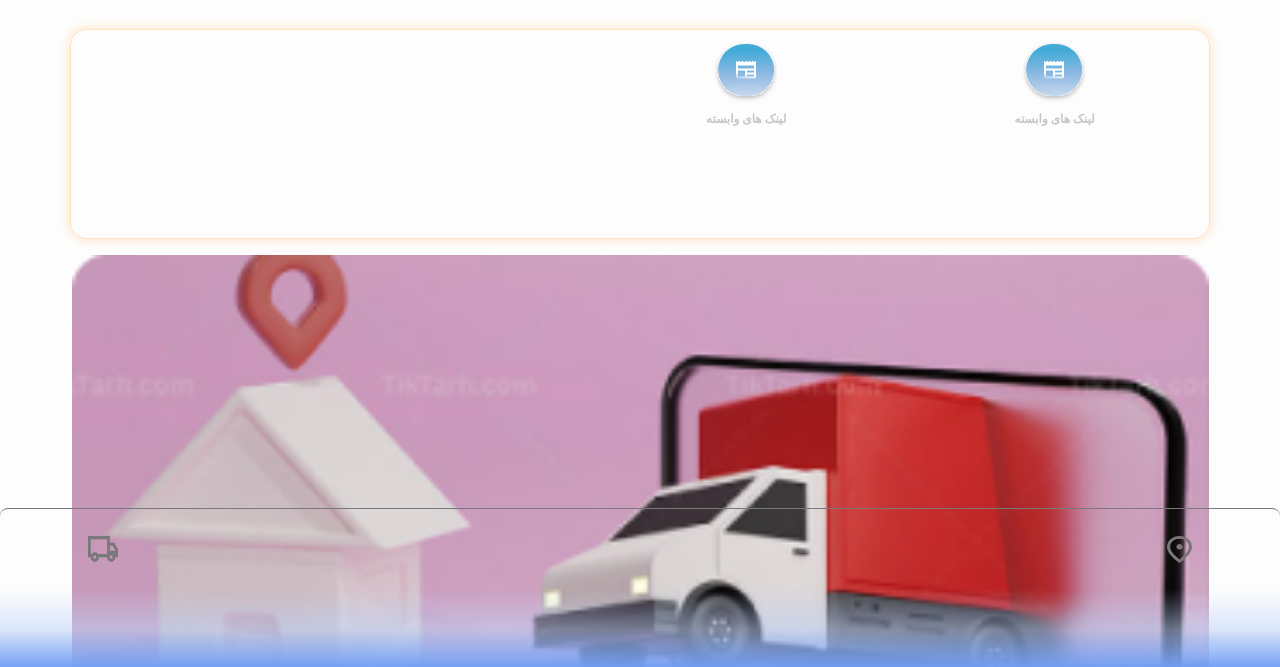
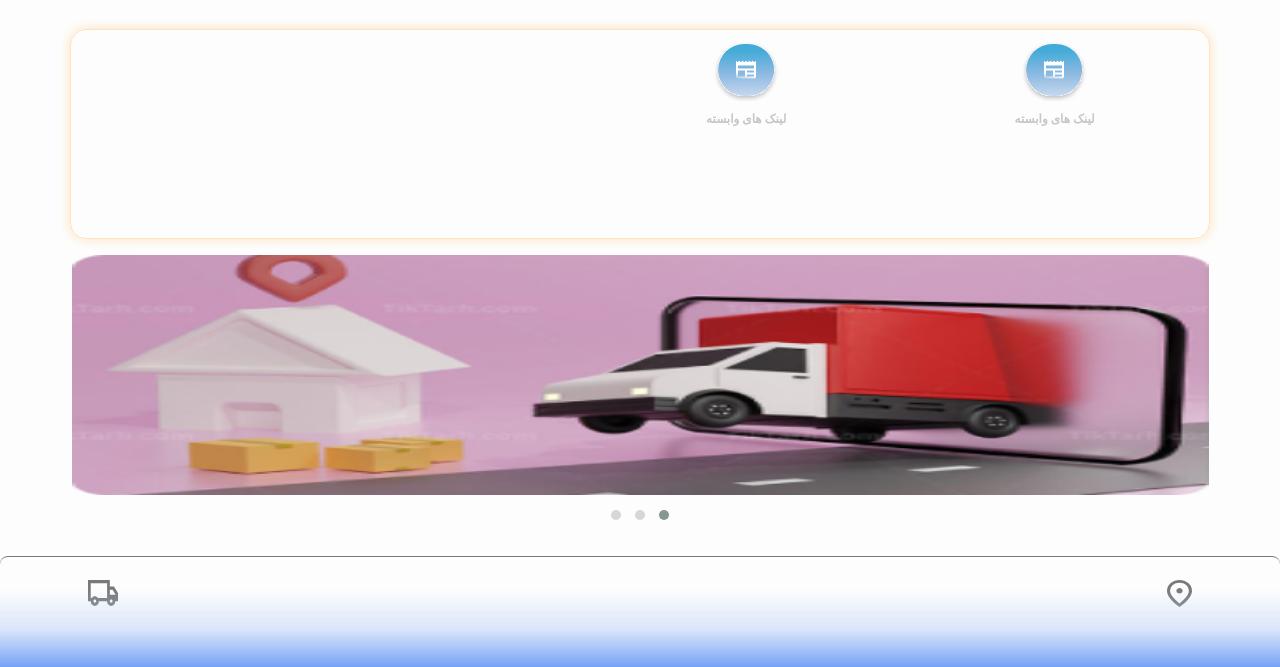
Before and after one commit to webLand007/bar-code, a plain HTML site: page index.html in a window 1280 px wide. Shown: the part 131-798 px from the top of the page. Drawn offline with Linux system fonts and the light colour scheme.

Commit message:
fit (style main page)
change the style slider and footer

```diff
--- a/index.html
+++ b/index.html
@@ -48,7 +48,7 @@
         </div>
     </section>
 
-    <section id="slaider">
+    <section id="slider">
         <div class="owl-carousel owl-theme">
             <div class="item">
                 <img src="image/testImage.png" alt="">
--- a/sass/styleMain.scss
+++ b/sass/styleMain.scss
@@ -87,13 +87,14 @@ body {
         }
     }
 
-    #slaider {
+    #slider {
         width: 90%;
         direction: ltr;
         margin: 2vh auto 0;
 
         .item img {
             width: 100% !important;
+            height: 30vh !important;
         }
     }
 
@@ -111,7 +112,7 @@ body {
         #container {
             width: 100%;
             margin: 0 auto;
-            height: 10vh;
+            height: 4vh;
             border-radius: 1vh;
             display: flex;
             align-items: center;
@@ -122,7 +123,7 @@ body {
                 display: flex;
                 width: 90%;
                 margin: 0 auto;
-
+                margin-top: 5vh;
                 align-items: center;
                 justify-content: space-between;
 
```
Also changed, not shown: css/styleMain.css, 1 other file.
